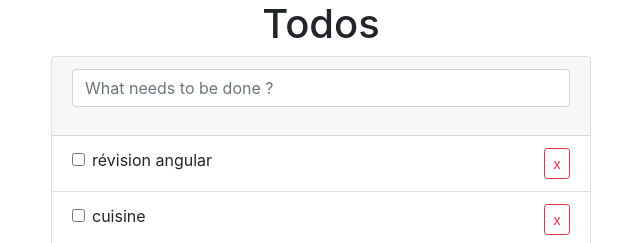
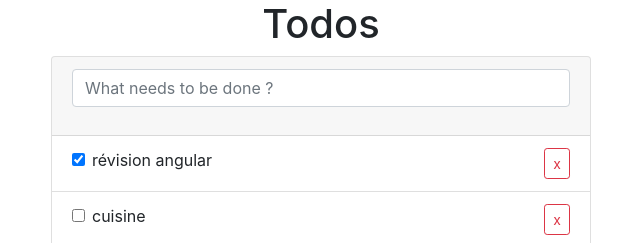
Before and after one commit to koto007/todo-list, an Angular app: page / in a window 1280 px wide. Shown: the top 243 px of the page, without its empty margins (319-959 px from the left). Built offline with nearby package versions, Linux system fonts and the light colour scheme.

Commit message:
Bind between checked attribute in tofoItem on TS side yo input checkbox in template side

```diff
--- a/src/app/app.component.html
+++ b/src/app/app.component.html
@@ -11,7 +11,7 @@
                 <ul class="list-group list-group-flush">
                     <li *ngFor="let item of todoArray, let itemIndex = index" class="list-group-item d-flex justify-content-between">
                         <div class="form-check">
-                            <input type="checkbox" class="form-check-input" id="exampleCheck1">
+                            <input type="checkbox" class="form-check-input" id="exampleCheck1" [(ngModel)]="item.checked">
                             <label class="form-check-label" for="exampleCheck1">
                                 {{ item.title }}
                             </label>
--- a/src/app/app.component.ts
+++ b/src/app/app.component.ts
@@ -12,7 +12,7 @@
   public todoArray: Array<TodoItem> = [
     {
       title: 'révision angular',
-      checked: false,
+      checked: true,
     },
     {
       title: 'cuisine',
--- a/src/app/app.module.ts
+++ b/src/app/app.module.ts
@@ -3,6 +3,7 @@
 
 import { AppRoutingModule } from './app-routing.module';
 import { AppComponent } from './app.component';
+import { FormsModule } from '@angular/forms';
 
 @NgModule({
   declarations: [
@@ -10,7 +11,8 @@
   ],
   imports: [
     BrowserModule,
-    AppRoutingModule
+    AppRoutingModule,
+    FormsModule
   ],
   providers: [],
   bootstrap: [AppComponent]
```
